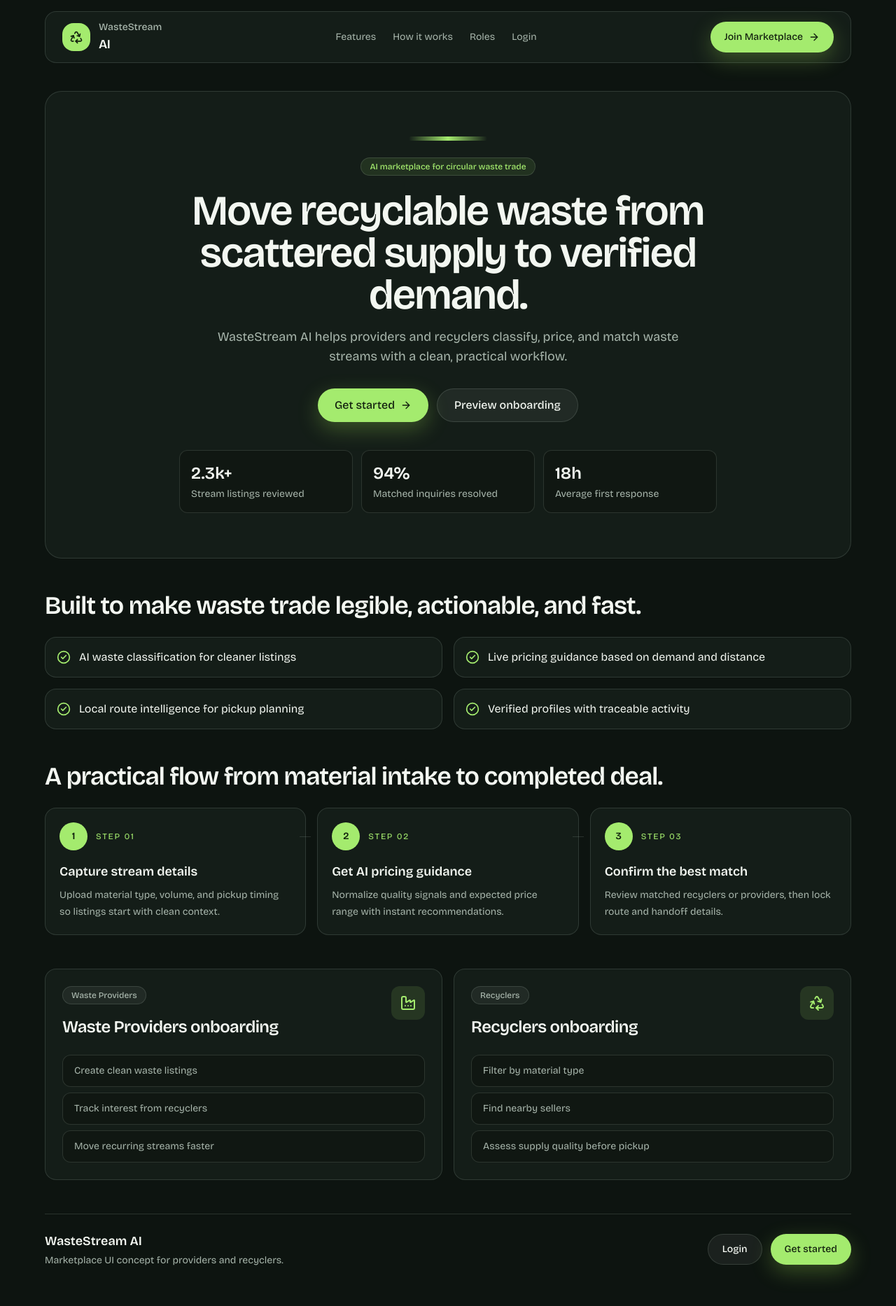
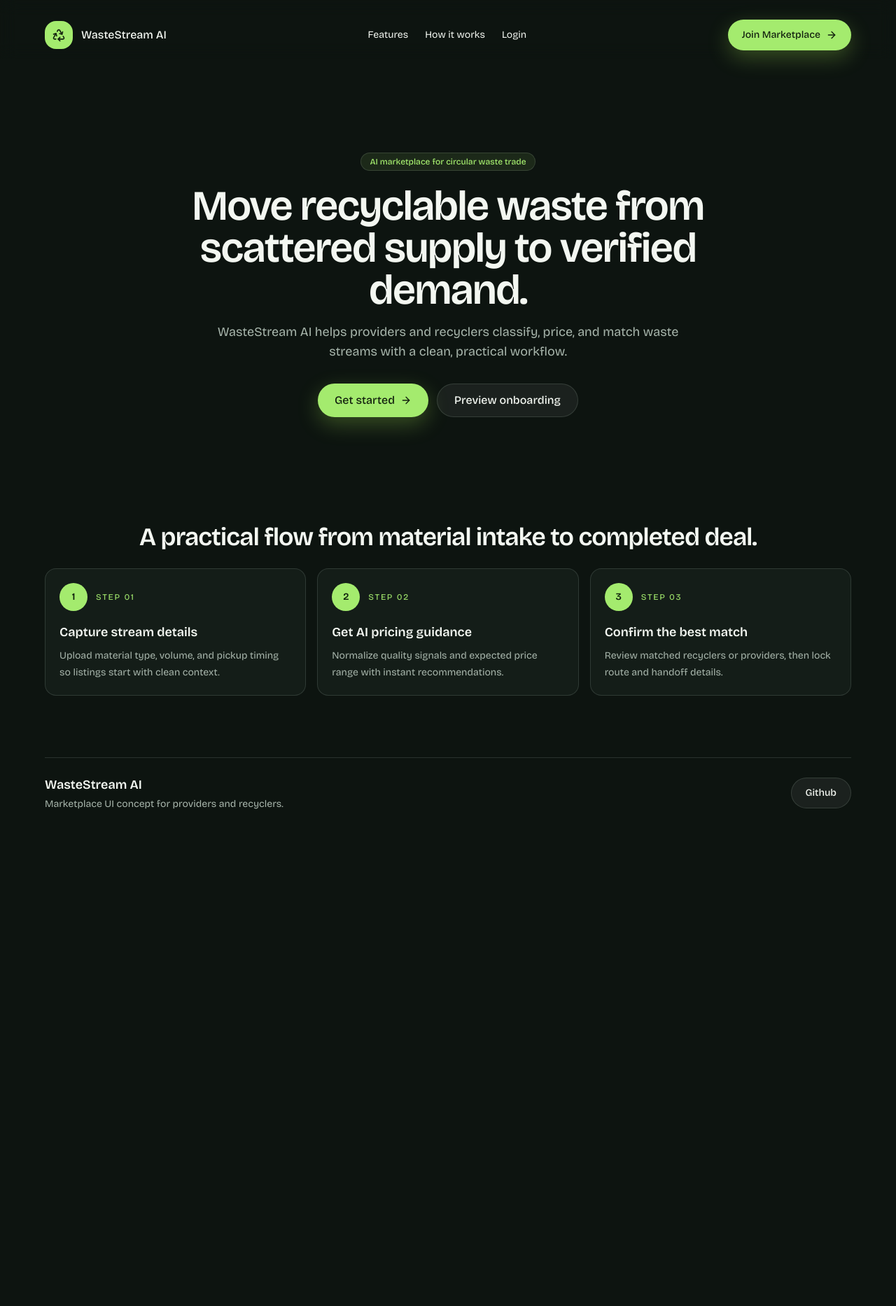
Before and after one commit to fisayo-dev/wastestream-ai, a Next.js app in the folder web/: page / in a window 1280 px wide. Shown: the top 1866 px of the page at 70% size. After the commit the page ends 1223 px from the top, so only its background shows below. Built offline with nearby package versions, Linux system fonts and the light colour scheme.

Commit message:
style: red-design home page

```diff
--- a/web/app/globals.css
+++ b/web/app/globals.css
@@ -62,7 +62,6 @@ select {
 
 .mesh-panel {
   background: var(--card);
-  border: 1px solid var(--border);
   box-shadow: 0 14px 40px rgba(0, 0, 0, 0.2);
 }
 
--- /dev/null
+++ b/web/components/site/footer.tsx
@@ -0,0 +1,24 @@
+import Link from "next/link";
+import { Button } from "../ui/button";
+
+const Footer = () =>{
+    return (
+      <footer className="px-4 pt-6 md:px-8">
+        <div className="mx-auto flex max-w-6xl flex-col gap-5 border-t border-border py-6 md:flex-row md:items-center md:justify-between">
+          <div>
+            <p className="text-lg font-semibold">WasteStream AI</p>
+            <p className="mt-1 text-sm text-muted">
+              Marketplace UI concept for providers and recyclers.
+            </p>
+          </div>
+          <div className="flex flex-wrap gap-3">
+            <Link href="https://github.com/fisayo-dev/wastestream-ai" target="_blank" >
+              <Button variant="secondary">Github</Button>
+            </Link>
+          </div>
+        </div>
+      </footer>
+    );
+}
+
+export default Footer
--- a/web/components/site/header.tsx
+++ b/web/components/site/header.tsx
@@ -6,18 +6,17 @@ import { Logo } from "@/components/site/logo";
 const navItems = [
   { href: "#features", label: "Features" },
   { href: "#how-it-works", label: "How it works" },
-  { href: "#roles", label: "Roles" },
   { href: "/login", label: "Login" },
 ];
 
 export function SiteHeader() {
   return (
-    <header className="fade-up sticky top-0 z-40 px-4 pt-4 md:px-8">
-      <div className="mx-auto flex max-w-6xl items-center justify-between rounded-2xl border border-border bg-card px-4 py-3 md:px-6">
+    <header className="bg-transparent backdrop-blur-md fade-up sticky top-0 z-40 px-4 pt-4 md:px-8">
+      <div className="mx-auto flex max-w-6xl items-center justify-between rounded-2xl  py-3 ">
         <Logo />
         <nav className="hidden items-center gap-6 md:flex">
           {navItems.map((item) => (
-            <Link key={item.label} href={item.href} className="text-sm text-muted hover:text-foreground">
+            <Link key={item.label} href={item.href} className="text-sm hover:text-foreground">
               {item.label}
             </Link>
           ))}
--- a/web/components/site/home-page.tsx
+++ b/web/components/site/home-page.tsx
@@ -1,36 +1,26 @@
 import Link from "next/link";
-import { ArrowRight, CheckCircle2, Factory, Recycle } from "lucide-react";
+import { ArrowRight } from "lucide-react";
 import { SiteHeader } from "@/components/site/header";
 import { Badge } from "@/components/ui/badge";
 import { Button } from "@/components/ui/button";
-
-const roleCards = [
-  {
-    title: "Waste Providers",
-    icon: Factory,
-    points: ["Create clean waste listings", "Track interest from recyclers", "Move recurring streams faster"],
-  },
-  {
-    title: "Recyclers",
-    icon: Recycle,
-    points: ["Filter by material type", "Find nearby sellers", "Assess supply quality before pickup"],
-  },
-];
+import Footer from "./footer";
 
 export function HomePage() {
   return (
     <main className="min-h-screen pb-10">
       <SiteHeader />
       <section className="px-4 pb-6 pt-10 md:px-8">
-        <div className="mx-auto max-w-6xl rounded-3xl border border-border bg-card px-6 py-14 text-center md:px-10 md:py-16">
-          <div className="mx-auto h-1.5 w-28 rounded-full bg-linear-to-r from-transparent via-accent to-transparent" />
-          <Badge className="mt-6 bg-accent/10 text-accent">AI marketplace for circular waste trade</Badge>
+        <div className="mx-auto max-w-6xl rounded-3xl  px-6 py-14 text-center md:px-10 md:py-16">
+          <div className="mx-auto h-1.5 w-28 rounded-full to-transparent" />
+          <Badge className="mt-6 bg-accent/10 text-accent">
+            AI marketplace for circular waste trade
+          </Badge>
           <h1 className="mx-auto mt-5 max-w-4xl text-4xl font-semibold tracking-tight md:text-6xl">
             Move recyclable waste from scattered supply to verified demand.
           </h1>
           <p className="mx-auto mt-4 max-w-2xl text-base leading-7 text-muted md:text-lg">
-            WasteStream AI helps providers and recyclers classify, price, and match waste streams
-            with a clean, practical workflow.
+            WasteStream AI helps providers and recyclers classify, price, and
+            match waste streams with a clean, practical workflow.
           </p>
           <div className="mt-8 flex flex-col items-center justify-center gap-3 sm:flex-row">
             <Link href="/signup">
@@ -45,45 +35,12 @@ export function HomePage() {
               </Button>
             </Link>
           </div>
-          <div className="mx-auto mt-10 grid max-w-3xl gap-3 text-left sm:grid-cols-3">
-            {[
-              ["2.3k+", "Stream listings reviewed"],
-              ["94%", "Matched inquiries resolved"],
-              ["18h", "Average first response"],
-            ].map(([value, label]) => (
-              <div key={label} className="rounded-xl border border-border bg-card-strong px-4 py-4">
-                <p className="text-2xl font-semibold">{value}</p>
-                <p className="mt-1 text-sm text-muted">{label}</p>
-              </div>
-            ))}
-          </div>
         </div>
       </section>
 
-      <section id="features" className="px-4 py-6 md:px-8">
-        <div className="mx-auto max-w-6xl">
-          <h2 className="text-3xl font-semibold tracking-tight md:text-4xl">
-            Built to make waste trade legible, actionable, and fast.
-          </h2>
-          <div className="mt-6 grid gap-4 md:grid-cols-2">
-            {[
-              "AI waste classification for cleaner listings",
-              "Live pricing guidance based on demand and distance",
-              "Local route intelligence for pickup planning",
-              "Verified profiles with traceable activity",
-            ].map((item) => (
-              <div key={item} className="flex items-center gap-3 rounded-2xl border border-border bg-card px-4 py-4">
-                <CheckCircle2 className="h-5 w-5 text-accent" />
-                <p className="text-sm md:text-base">{item}</p>
-              </div>
-            ))}
-          </div>
-        </div>
-      </section>
-
-      <section id="how-it-works" className="px-4 py-6 md:px-8">
+      <section id="how-it-works" className="my-10 px-4 py-6 md:px-8">
         <div className="mx-auto max-w-6xl space-y-4">
-          <h2 className="text-3xl font-semibold tracking-tight md:text-4xl">
+          <h2 className="text-4xl font-semibold tracking-tight md:text-4xl text-center">
             A practical flow from material intake to completed deal.
           </h2>
           <ol className="mt-6 grid gap-4 md:grid-cols-3">
@@ -104,11 +61,11 @@ export function HomePage() {
                 meta: "Step 03",
               },
             ].map((step, index) => (
-              <li key={step.title} className="relative rounded-2xl border border-border bg-card p-5">
-                {index < 2 ? (
-                  <div className="pointer-events-none absolute -right-2 top-10 hidden h-px w-4 bg-border md:block" />
-                ) : null}
-                <div className="flex items-center gap-3">
+              <li
+                key={step.title}
+                className="relative isolate rounded-2xl border border-border bg-card p-5"
+              >
+                <div className="flex items-center gap-3 ">
                   <div className="flex h-10 w-10 items-center justify-center rounded-full bg-accent text-sm font-semibold text-[#10210d]">
                     {index + 1}
                   </div>
@@ -124,52 +81,7 @@ export function HomePage() {
         </div>
       </section>
 
-      <section id="roles" className="px-4 py-6 md:px-8">
-        <div className="mx-auto max-w-6xl">
-          <div className="grid gap-4 lg:grid-cols-2">
-            {roleCards.map((role) => {
-              const Icon = role.icon;
-              return (
-                <div key={role.title} className="rounded-2xl border border-border bg-card p-6">
-                  <div className="flex items-start justify-between gap-4">
-                    <div>
-                      <Badge>{role.title}</Badge>
-                      <h3 className="mt-4 text-2xl font-semibold tracking-tight">{role.title} onboarding</h3>
-                    </div>
-                    <div className="flex h-12 w-12 items-center justify-center rounded-xl bg-accent/12 text-accent">
-                      <Icon className="h-6 w-6" />
-                    </div>
-                  </div>
-                  <div className="mt-6 space-y-2">
-                    {role.points.map((point) => (
-                      <div key={point} className="rounded-xl border border-border bg-card-strong px-4 py-3 text-sm text-muted">
-                        {point}
-                      </div>
-                    ))}
-                  </div>
-                </div>
-              );
-            })}
-          </div>
-        </div>
-      </section>
-
-      <footer className="px-4 pt-6 md:px-8">
-        <div className="mx-auto flex max-w-6xl flex-col gap-5 border-t border-border py-6 md:flex-row md:items-center md:justify-between">
-          <div>
-            <p className="text-lg font-semibold">WasteStream AI</p>
-            <p className="mt-1 text-sm text-muted">Marketplace UI concept for providers and recyclers.</p>
-          </div>
-          <div className="flex flex-wrap gap-3">
-            <Link href="/login">
-              <Button variant="secondary">Login</Button>
-            </Link>
-            <Link href="/signup">
-              <Button>Get started</Button>
-            </Link>
-          </div>
-        </div>
-      </footer>
+      <Footer />
     </main>
   );
 }
--- a/web/components/site/logo.tsx
+++ b/web/components/site/logo.tsx
@@ -8,8 +8,7 @@ export function Logo({ className }: { className?: string }) {
         <Recycle className="h-5 w-5" />
       </div>
       <div>
-        <p className="text-sm font-medium text-muted">WasteStream</p>
-        <p className="text-lg font-semibold tracking-tight">AI</p>
+        <p className="font-medium ">WasteStream AI </p>
       </div>
     </div>
   );
--- a/web/components/ui/button.tsx
+++ b/web/components/ui/button.tsx
@@ -8,7 +8,7 @@ const buttonVariants = cva(
     variants: {
       variant: {
         default:
-          "bg-accent text-[#13210f] shadow-[0_10px_30px_rgba(182,255,92,0.25)] hover:-translate-y-0.5 hover:bg-accent-2",
+          "cursor-pointer bg-accent text-[#13210f] shadow-[0_10px_30px_rgba(182,255,92,0.25)] hover:-translate-y-0.5 hover:bg-accent-2",
         secondary:
           "bg-white/6 text-foreground hover:bg-white/10 border border-border",
         ghost: "text-foreground hover:bg-white/6",
```
